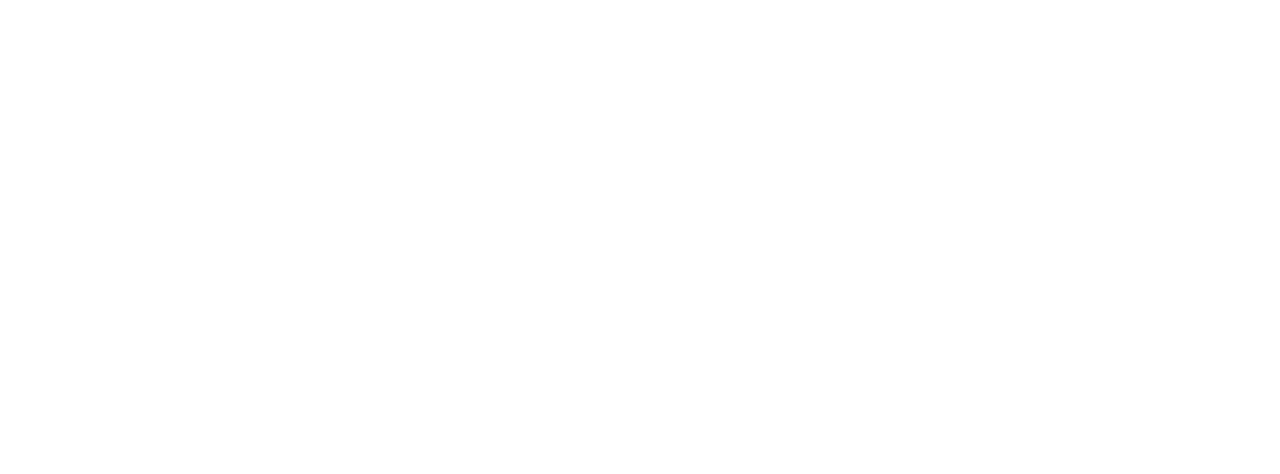
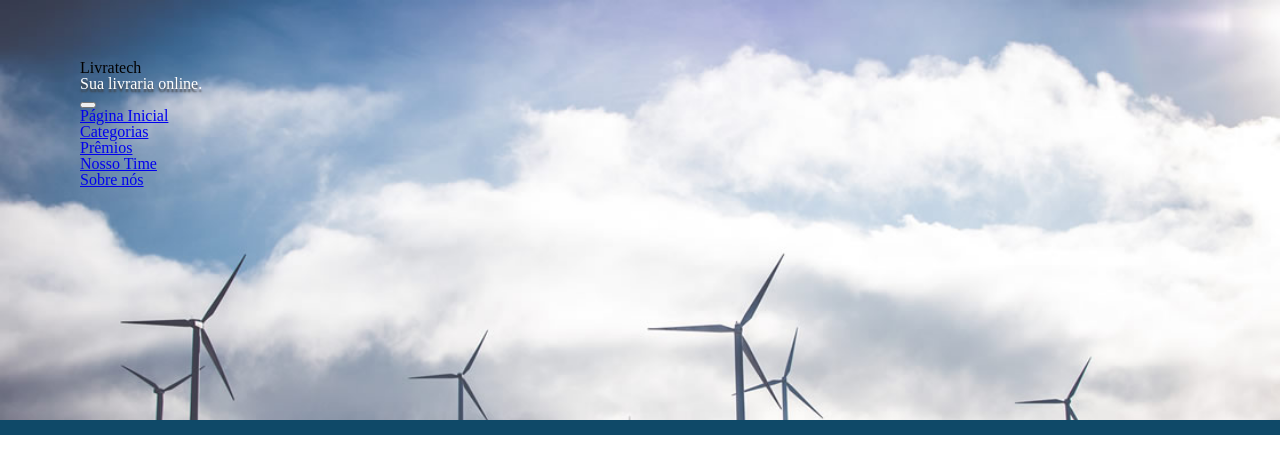
Before and after one commit to KelenVargas/ReproducaoTemplate, a plain HTML site: page index.html in a window 1280 px wide. Drawn offline with Linux system fonts and the light colour scheme.

Commit message:
subindo imagens e ajustando o header

```diff
--- /dev/null
+++ b/assets/reset.css
@@ -0,0 +1,48 @@
+/* http://meyerweb.com/eric/tools/css/reset/
+   v2.0 | 20110126
+   License: none (public domain)
+*/
+
+html, body, div, span, applet, object, iframe,
+h1, h2, h3, h4, h5, h6, p, blockquote, pre,
+a, abbr, acronym, address, big, cite, code,
+del, dfn, em, img, ins, kbd, q, s, samp,
+small, strike, strong, sub, sup, tt, var,
+b, u, i, center,
+dl, dt, dd, ol, ul, li,
+fieldset, form, label, legend,
+table, caption, tbody, tfoot, thead, tr, th, td,
+article, aside, canvas, details, embed,
+figure, figcaption, footer, header, hgroup,
+menu, nav, output, ruby, section, summary,
+time, mark, audio, video {
+	margin: 0;
+	padding: 0;
+	border: 0;
+	font-size: 100%;
+	font: inherit;
+	vertical-align: baseline;
+}
+/* HTML5 display-role reset for older browsers */
+article, aside, details, figcaption, figure,
+footer, header, hgroup, menu, nav, section {
+	display: block;
+}
+body {
+	line-height: 1;
+}
+ol, ul {
+	list-style: none;
+}
+blockquote, q {
+	quotes: none;
+}
+blockquote:before, blockquote:after,
+q:before, q:after {
+	content: '';
+	content: none;
+}
+table {
+	border-collapse: collapse;
+	border-spacing: 0;
+}
--- a/assets/style.css
+++ b/assets/style.css
@@ -0,0 +1,14 @@
+.cabecalho {
+    background: url('../assets/img/header-01.jpg') no-repeat;
+    position: relative;
+    border-bottom: 15px solid #0f4968;
+    background-size: cover;
+    height: 300px;
+    padding: 60px 80px;
+}
+
+.titulo,
+.subTitulo {
+    color: white;
+    text-shadow: 0px 3px 2px rgba(62, 62, 62, 1);
+}
--- a/index.html
+++ b/index.html
@@ -1,11 +1,38 @@
 <!DOCTYPE html>
-<html lang="en">
+<html lang="pt-br">
+
 <head>
-    <meta charset="UTF-8">
-    <meta name="viewport" content="width=device-width, initial-scale=1.0">
-    <title>Document</title>
+  <meta charset="UTF-8">
+  <meta name="viewport" content="width=device-width, initial-scale=1.0">
+  <link rel="stylesheet" href="./assets/reset.css">
+  <link rel="stylesheet" href="./assets/style.css">
+  <title>Document</title>
 </head>
+
 <body>
+  <div class="container">
+    <header class="cabecalho">
+      <h1 class="Titulo">Livratech</h1>
+      <p class="subTitulo">Sua livraria online.</p>
+
+      <nav>
+        <button>
+          <i></i>
+        </button>
+
+        <div>
+          <ul>
+            <li><a href="index.html">Página Inicial</a></li>
+            <li><a href="#">Categorias</a></li>
+            <li><a href="#">Prêmios</a></li>
+            <li><a href="team.html">Nosso Time</a></li>
+            <li><a href="contact.html">Sobre nós</a></li>
+          </ul>
+        </div>
+      </nav>
+
+    </header>
 
 </body>
+
 </html>
```
Also changed, not shown: assets/img/header-01.jpg (added), assets/img/image-01.jpg (added), assets/img/image-02.jpg (added), assets/img/image-03.jpg (added), assets/img/image-04.jpg (added), assets/img/image-05-preview.jpg (added), assets/img/image-05.jpg (added), assets/img/image-06.jpg (added), assets/img/image-07.jpg (added), assets/img/image-08.jpg (added), assets/img/large-05.jpg (added), assets/img/shelf-bg.jpg (added), assets/img/star.png (added).
